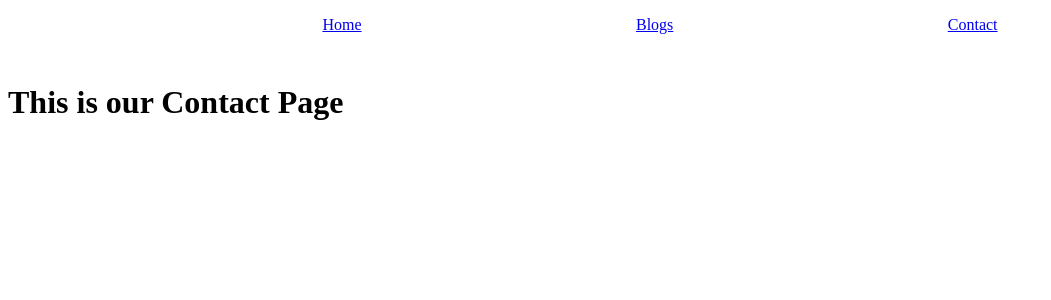
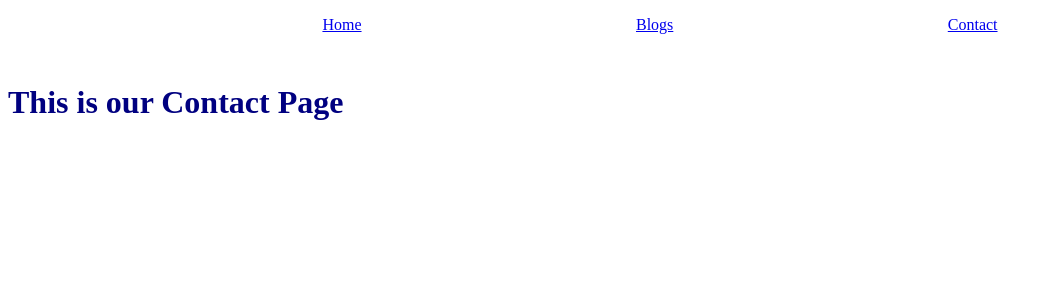
Before and after one commit to YourmixJNR/my-react-app, a React (Create React App) app: page /contact in a window 1280 px wide. Shown: the top 300 px of the page, without its empty margins (0-1051 px from the left). Built offline with nearby package versions, Linux system fonts and the light colour scheme.

Commit message:
Styling React with Sass

```diff
--- /dev/null
+++ b/src/my-sass.scss
@@ -0,0 +1,5 @@
+$myColor: navy;
+
+h1 {
+    color: $myColor;
+}
--- a/src/pages/contact.js
+++ b/src/pages/contact.js
@@ -1,3 +1,5 @@
+import '../my-sass.scss'
+
 const Contact = () => {
     return <h1>This is our Contact Page</h1>
 };
```
